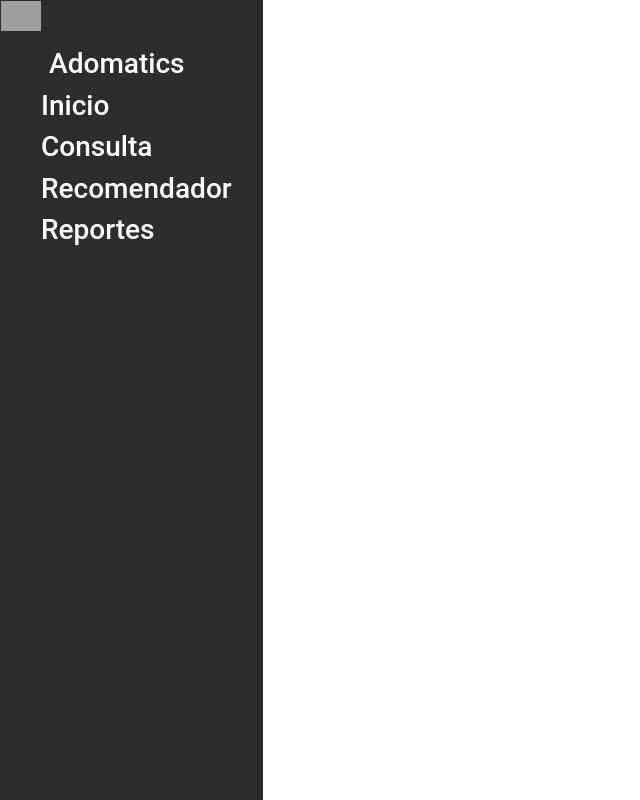
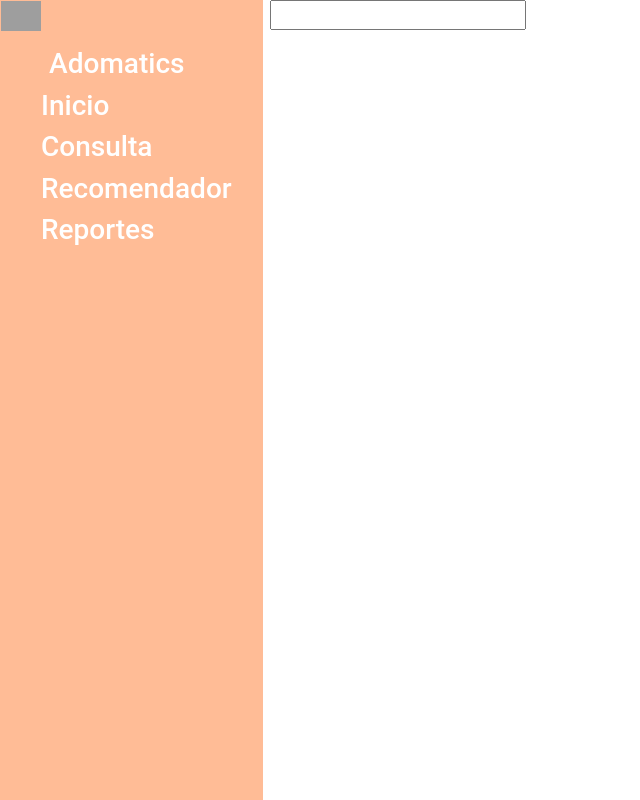
Before and after one commit to soydavido/PerfumeriaBDI, a React (Create React App) app in the folder client/: page / in a window 1280 px wide. Shown: the top 800 px of the page, without its empty margins (0-640 px from the left). Built offline with nearby package versions, Linux system fonts and the light colour scheme; grey boxes are pictures that could not be loaded.

Commit message:
Ya tengo el codigo para renderizar una u otra ventana

```diff
--- a/client/public/index.html
+++ b/client/public/index.html
@@ -27,11 +27,13 @@
       work correctly both with client-side routing and a non-root public URL.
       Learn how to configure a non-root public URL by running `npm run build`.
     -->
-    <title>React App</title>
+    <title>Perfumeria</title>
   </head>
   <body>
     <noscript>You need to enable JavaScript to run this app.</noscript>
     <div id="root"></div>
+    <div id="contenido"></div>
+
     <!--
       This HTML file is a template.
       If you open it directly in the browser, you will see an empty page.
--- a/client/src/App.js
+++ b/client/src/App.js
@@ -3,11 +3,55 @@
 
 //Components
 import BarraMenu from "./components/BarraMenu"
+class App extends React.Component{
+  constructor(props){
+    super(props);
+    this.state = {
+      inicio: "1",
+      consulta: "",
+      evaluacion: "",
+      recomendador: ""
+    }
+  }
 
-function App(){
+  myChangeHandler = (event) =>{
+    let nam = event.target.name;
+    let val = event.target.value;
+    this.setState({[nam]: val});
+    console.log(this.state);
+    if(event.target.value==1){
+      this.setState({inicio:"1",consulta:"",evaluacion:"",recomendador:""});
+    }
+    else{
+      if(event.target.value==2){
+        this.setState({inicio:"",consulta:"1",evaluacion:"",recomendador:""});
+      }
+      else{
+        if(event.target.value==3){
+          this.setState({inicio:"",consulta:"",evaluacion:"1",recomendador:""});
+        }
+        if(event.target.value==4){
+          this.setState({inicio:"",consulta:"",evaluacion:"",recomendador:"1"});
+        }
+      }
+    }
+}
+
+  render(){
+
+    console.log(this.state);
+
     return(
-      <BarraMenu/>
+      <div>
+        <BarraMenu/>
+        <div class="body">
+          <input type='text' name='recomendador' onChange={this.myChangeHandler}></input>
+         </div>
+      </div>
     )
-};
+  }
+
+
+}
 
 export default App;
--- a/client/src/index.js
+++ b/client/src/index.js
@@ -3,12 +3,7 @@
 import './index.css';
 import App from './App';
 
-ReactDOM.render(
-  <React.StrictMode>
-    <App />
-  </React.StrictMode>,
-  document.getElementById('root')
-);
+ReactDOM.render(<App/>,document.getElementById('root'));
 
 // If you want your app to work offline and load faster, you can change
 // unregister() to register() below. Note this comes with some pitfalls.
--- a/client/src/style.css
+++ b/client/src/style.css
@@ -4,8 +4,8 @@
     height: 1024px;
     left: 0px;
     top: 0px;
-    background: #2D2D2D;
-    border: 1px solid #2D2D2D;
+    background: #ffbc96;
+    border: 1px solid #ffbc96;
     box-sizing: border-box;
 }
 
@@ -25,3 +25,8 @@
 .sidebar-list{
     padding-top:100px;
 }
+
+.body{
+    position: absolute;
+    left: 270px;
+}
```
Also changed, not shown: client/src/components/Inicio.js (added, +26 -0 lines).
